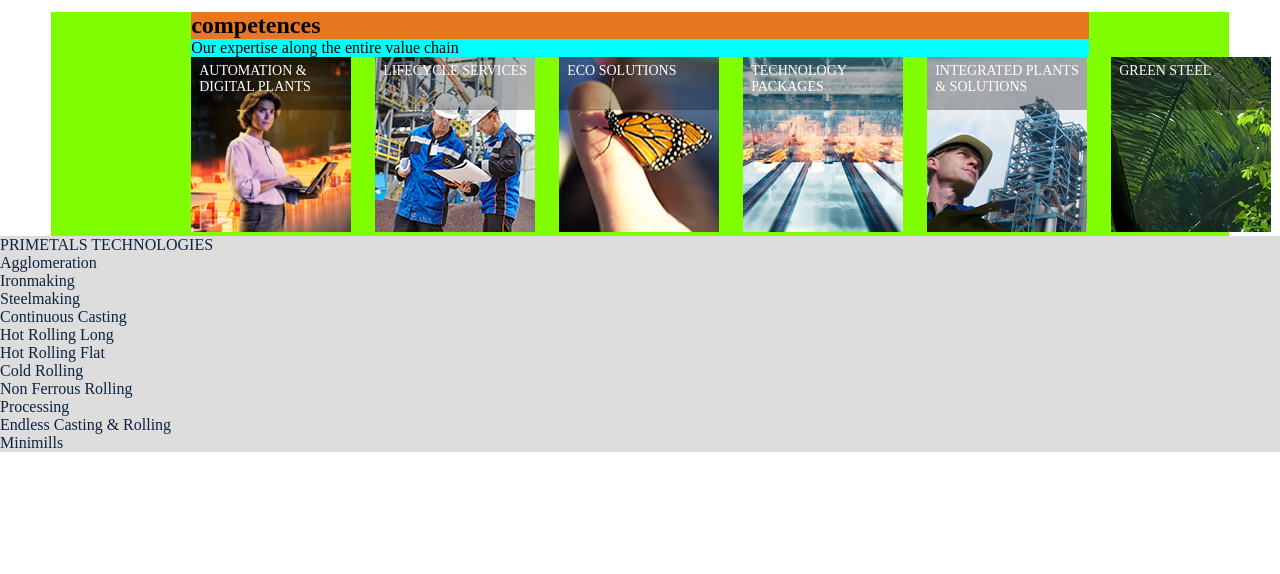
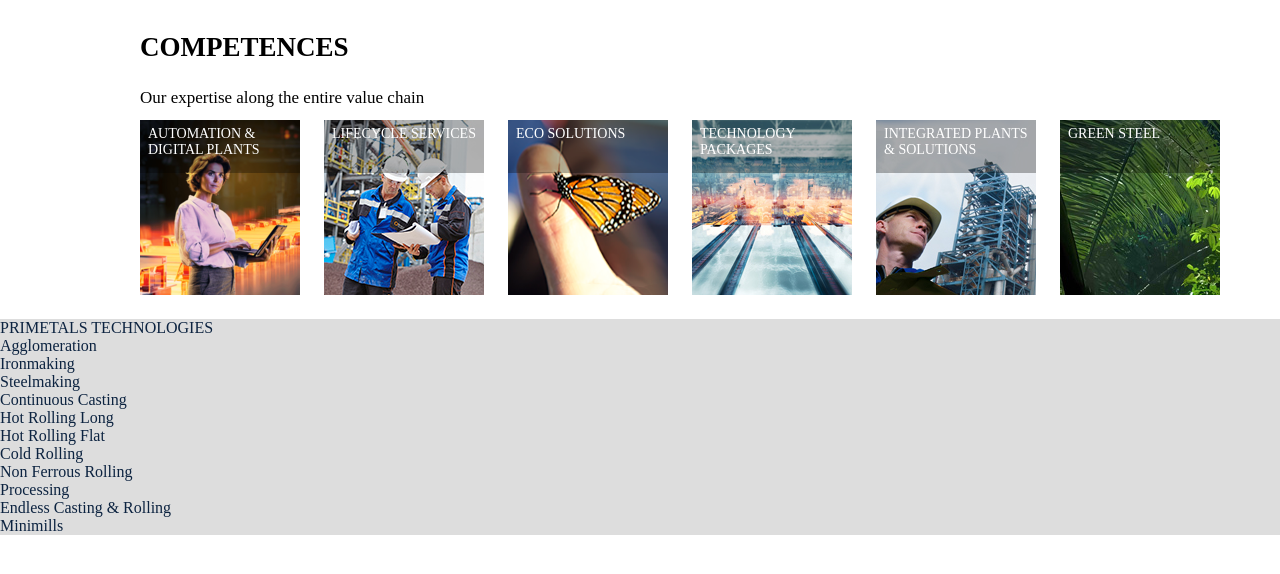
Before and after one commit to HuynhManhHung441/PrimetalsTechnologiesWeb, a plain HTML site: page index.html in a window 1280 px wide. Shown: the part 68-642 px from the top of the page. Drawn offline with nearby package versions, Linux system fonts and the light colour scheme.

Commit message:
issue: img's height is not equal a tag in competences section on desktop

```diff
--- a/style.css
+++ b/style.css
@@ -173,17 +173,21 @@ nav {
 
 /* Competences */
 .competences {
-    background-color: chartreuse;
     padding: 0 140px;
+    margin: 20px 0;
 }
 
 .competences h1 {
-    background-color: #e87722;
     text-align: left;
+    text-transform: uppercase;
+    font-size: 27px;
+    font-weight: 900;
+    margin-bottom: 25px;
 }
 
 .competences > p {
-    background-color: aqua;
+    font-size: 17px;
+    margin-bottom: 12px;
 }
 .gallery {
     display: flex;
@@ -200,7 +204,7 @@ nav {
 .gallery > img {
     display: inline-block;
     width: 100%;
-    aspect-ratio: 16/10;
+    /* aspect-ratio: 16/10; */
     object-fit: fill;
 }
 
```
